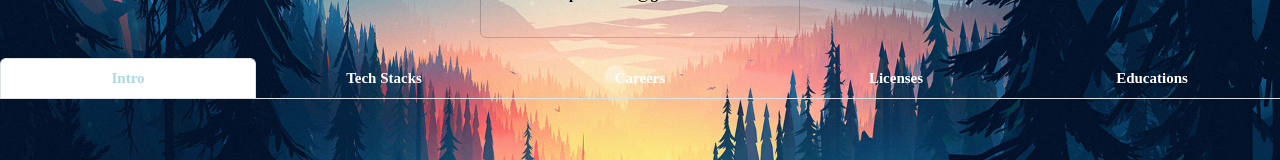
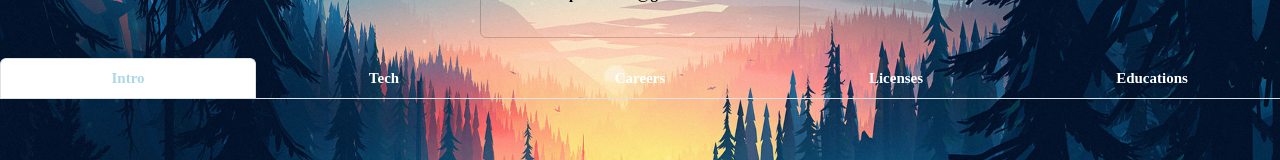
Before and after one commit to spacedustz/Resume, a React (Vite) app in the folder React/: page / in a window 1280 px wide. Shown: the part 342-502 px from the top of the page. Built offline with nearby package versions, Linux system fonts and the light colour scheme.

Commit message:
Tech Stack Tab 이름 변경

```diff
--- a/React/src/components/HeaderTabs.tsx
+++ b/React/src/components/HeaderTabs.tsx
@@ -52,7 +52,7 @@ const HeaderTabs: React.FC = () => {
                 <Outlet/>
             </Tab>
 
-            <Tab eventKey="techstack" title={<span style={activeKey === "techstack" ? {color: "lightblue"} : {}}>Tech Stacks</span>}>
+            <Tab eventKey="techstack" title={<span style={activeKey === "techstack" ? {color: "lightblue"} : {}}>Tech</span>}>
                 <Outlet/>
             </Tab>
 
```
